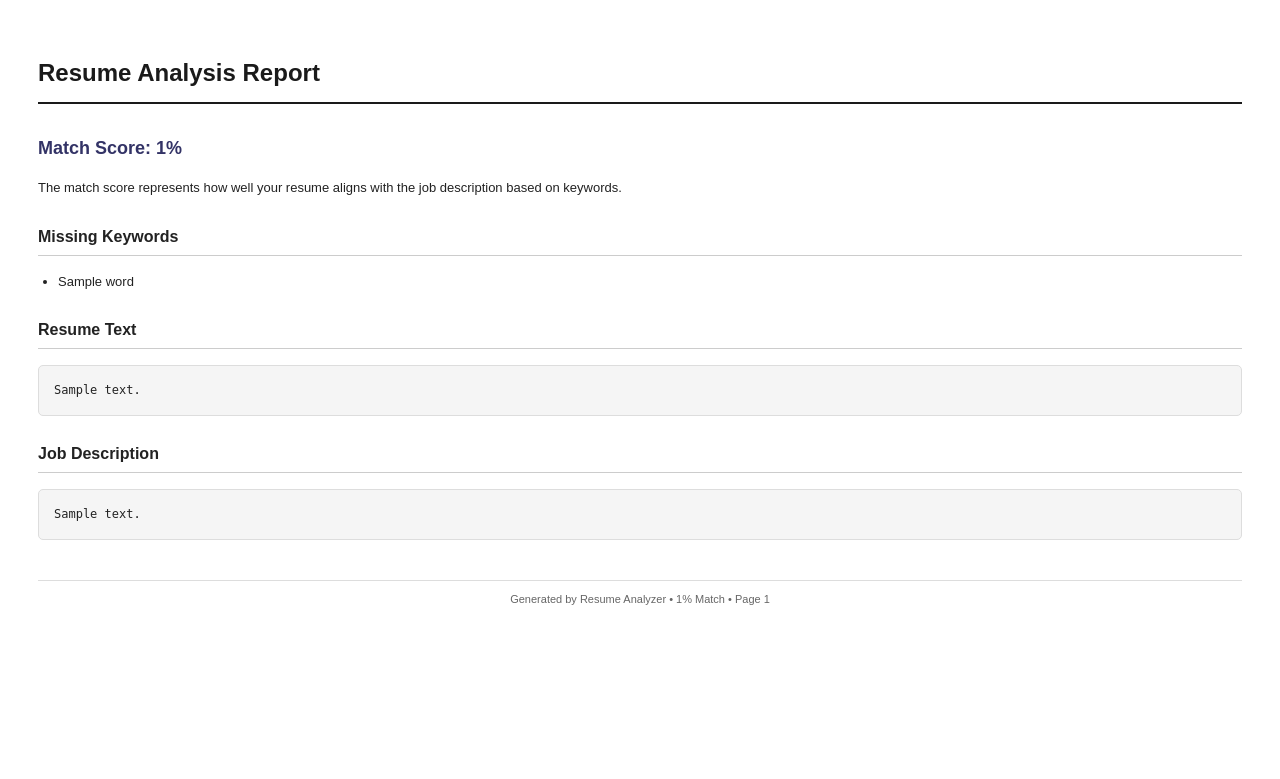
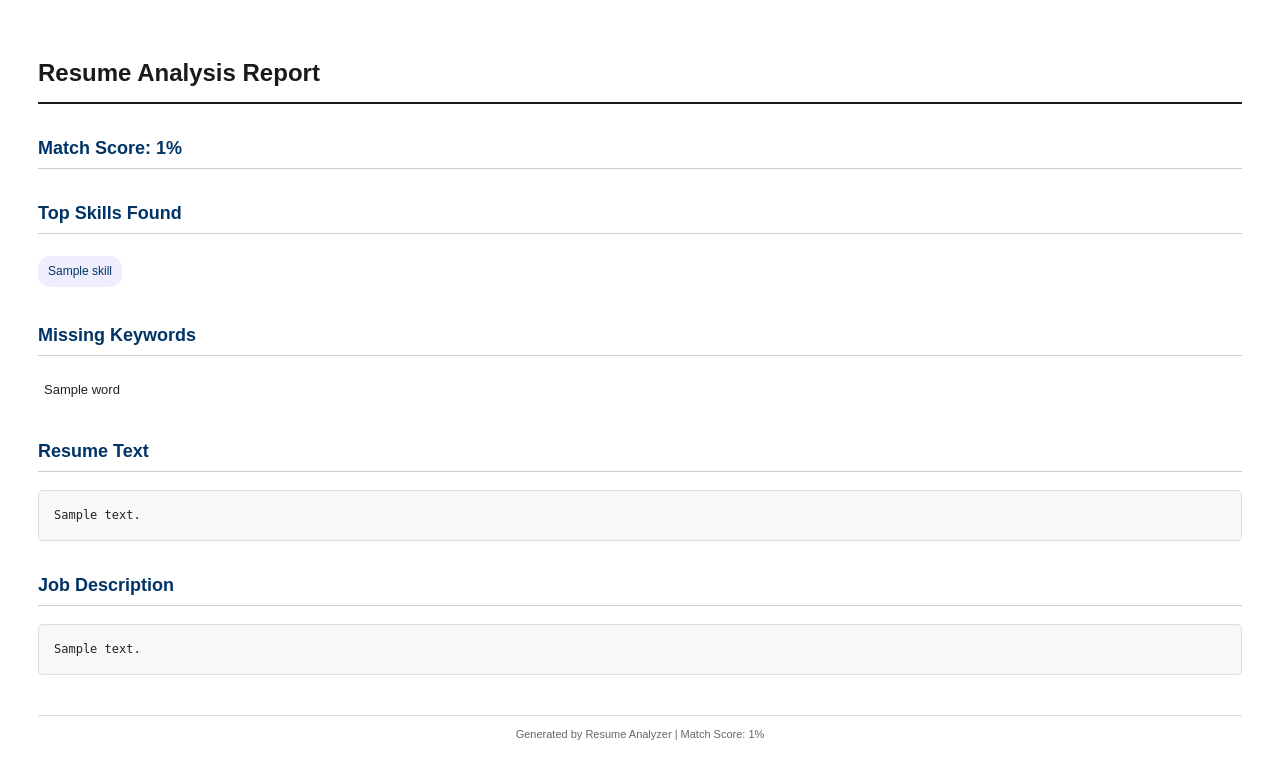
Before and after one commit to Marmitt/resume-analyser, a Flask app: template templates/export.html in a window 1280 px wide. Shown: the top 779 px of the page. Run offline with Flask 3, Linux system fonts and the light colour scheme; the template is opened without the code that fills it: most values are stand-ins (such as "Sample title", 1, 10 or a date in 2020).

Commit message:
Restore clean PDF layout with compact missing keyword table

```diff
--- a/app.py
+++ b/app.py
@@ -7,6 +7,7 @@ from markupsafe import Markup
 from werkzeug.utils import secure_filename
 from xhtml2pdf import pisa
 from io import BytesIO
+from datetime import datetime
 
 app = Flask(__name__)
 app.config['UPLOAD_FOLDER'] = 'uploads'
@@ -29,6 +30,10 @@ KNOWN_SKILLS = [
 
 def allowed_file(filename):
     return '.' in filename and filename.rsplit('.', 1)[1].lower() in ALLOWED_EXTENSIONS
+
+@app.template_filter('datetime')
+def format_datetime(value, format='%Y-%m-%d'):
+    return datetime.now().strftime(format)
 
 @app.route('/')
 def index():
--- a/templates/export.html
+++ b/templates/export.html
@@ -19,51 +19,43 @@
       padding-bottom: 10px;
     }
 
-    h2 {
-      color: #333366;
+    h2, h3 {
+      color: #003366;
+      margin-top: 30px;
       font-size: 18px;
-      margin-top: 30px;
-    }
-
-    h3 {
-      color: #222;
-      margin-top: 25px;
-      font-size: 16px;
       border-bottom: 1px solid #ccc;
       padding-bottom: 5px;
     }
 
-    ul {
-      padding-left: 20px;
+    .badge {
+      display: inline-block;
+      background: #eef;
+      color: #003366;
+      padding: 6px 10px;
+      margin: 4px 4px 4px 0;
+      border-radius: 12px;
+      font-size: 12px;
     }
 
-    li {
-      margin-bottom: 5px;
+    table {
+      width: 100%;
+      font-size: 13px;
+      margin-top: 10px;
     }
 
-    .match {
-      background-color: #d4f4d7;
-      color: #226622;
-      font-weight: bold;
-      padding: 1px 4px;
-      border-radius: 3px;
-    }
-
-    .missing {
-      background-color: #fbe3e4;
-      color: #992222;
-      font-weight: bold;
-      padding: 1px 4px;
-      border-radius: 3px;
+    td {
+      width: 33%;
+      padding: 4px;
     }
 
     pre {
       white-space: pre-wrap;
-      background-color: #f5f5f5;
+      background-color: #f8f8f8;
       padding: 15px;
       border: 1px solid #ddd;
       border-radius: 5px;
       font-size: 12px;
+      margin-bottom: 30px;
     }
 
     .footer {
@@ -81,14 +73,29 @@
   <h1>Resume Analysis Report</h1>
 
   <h2>Match Score: {{ match_percentage }}%</h2>
-  <p>The match score represents how well your resume aligns with the job description based on keywords.</p>
+
+  <h3>Top Skills Found</h3>
+  {% if top_skills %}
+    {% for skill in top_skills %}
+      <span class="badge">{{ skill }}</span>
+    {% endfor %}
+  {% else %}
+    <p>No recognizable skills found.</p>
+  {% endif %}
 
   <h3>Missing Keywords</h3>
-  <ul>
-    {% for word in missing_keywords %}
-      <li>{{ word }}</li>
-    {% endfor %}
-  </ul>
+  {% if missing_keywords %}
+    <table>
+      <tr>
+        {% for word in missing_keywords %}
+          <td>{{ word }}</td>
+          {% if loop.index % 3 == 0 %}</tr><tr>{% endif %}
+        {% endfor %}
+      </tr>
+    </table>
+  {% else %}
+    <p>No missing keywords found.</p>
+  {% endif %}
 
   <h3>Resume Text</h3>
   <pre>{{ resume_text|safe }}</pre>
@@ -97,7 +104,7 @@
   <pre>{{ job_description|safe }}</pre>
 
   <div class="footer">
-    Generated by Resume Analyzer • {{ match_percentage }}% Match • Page 1
+    Generated by Resume Analyzer | Match Score: {{ match_percentage }}%
   </div>
 
 </body>
```
Also changed, not shown: templates/result.html (+49 -1 lines).
